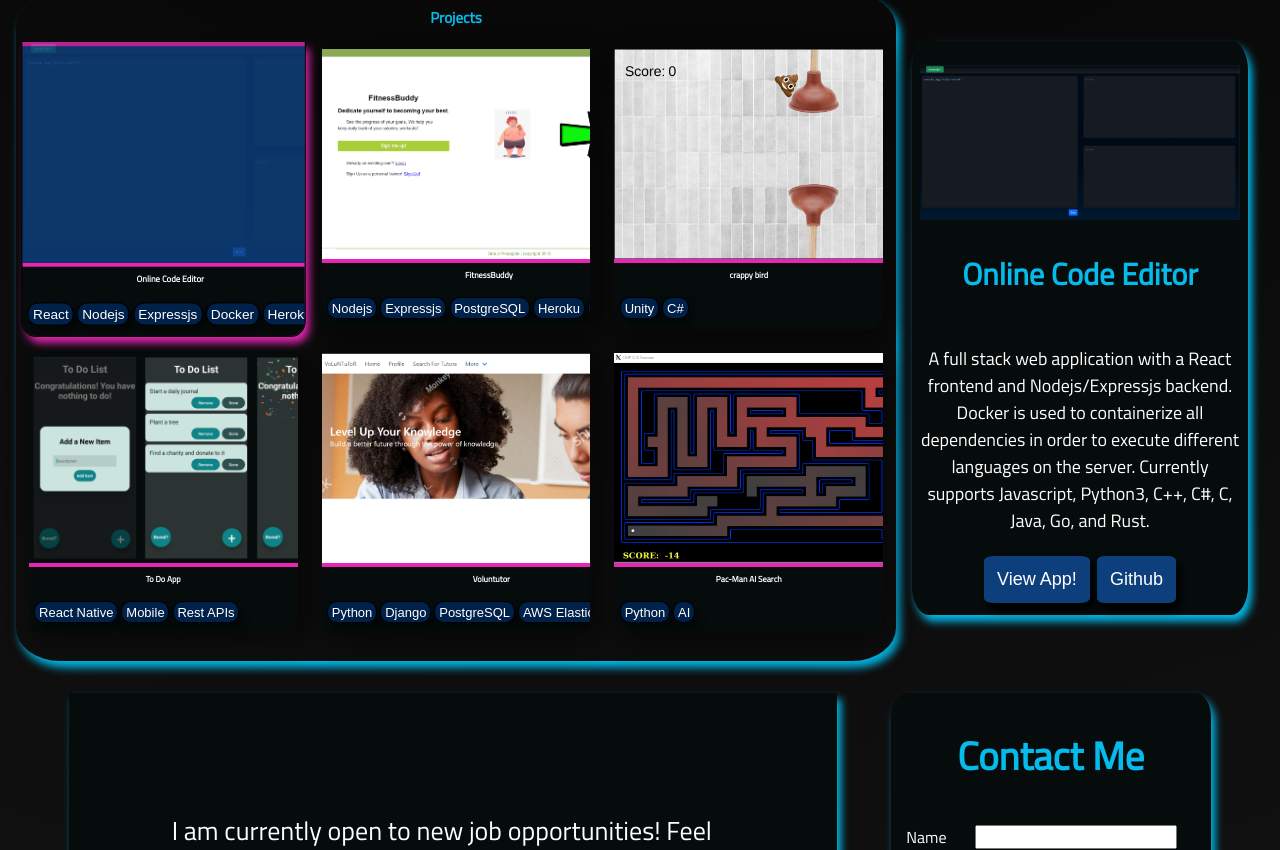
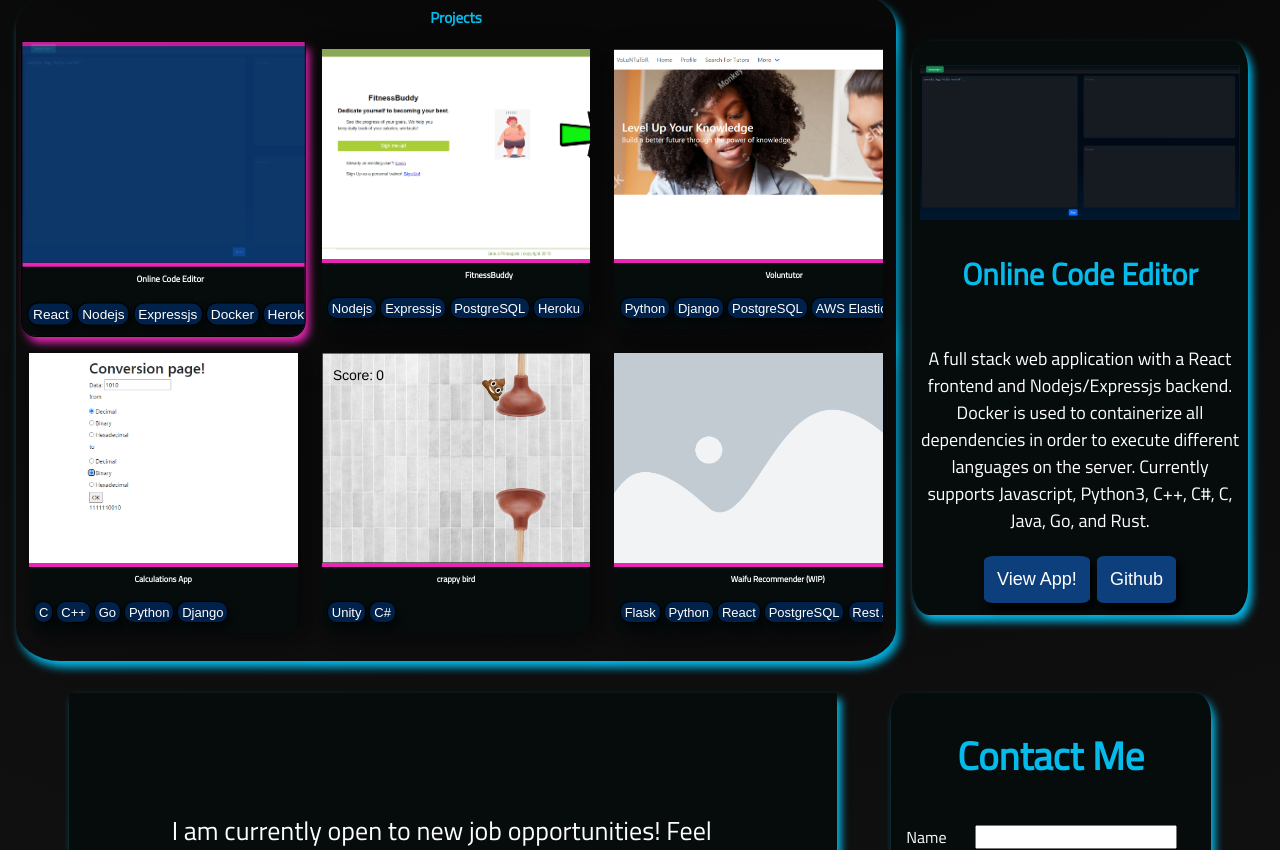
Before and after one commit to leeroygomos/leeroygomos.github.io, a React (Create React App) app: page / in a window 1280 px wide. Shown: the part 1890-2740 px from the top of the page. Built offline with nearby package versions, Linux system fonts and the light colour scheme.

Commit message:
updated projects

```diff
--- a/src/components/Contact.scss
+++ b/src/components/Contact.scss
@@ -70,7 +70,7 @@
                 @extend .email-form-item;
                 textarea {
                     width: 80%;
-                    height: 25vh;
+                    height: 23vh;
                     resize: none;
                     padding: 1%;
                     &:focus{
@@ -79,14 +79,14 @@
                 }
             }
             .submit {
-                position: absolute;
-                bottom: 5%;
-                right: 9%;
+                display: flex;
+                justify-content:flex-end;
                 .button{
                     @extend .button-template;
                     font-size: medium;
                     padding: .5vw;
                     margin: 0.3vw;
+                    margin-right: 11%;
                 }
             }
         }
--- a/src/components/Projects.scss
+++ b/src/components/Projects.scss
@@ -53,6 +53,11 @@
                 font-size: large;
                 margin: 0.3vw;
             }
+            .demo {
+                padding: 0;
+                margin: 0.5vw;
+                font-size: small;
+            }
         }
         &:hover{
             @extend .hover-section;
--- a/src/components/Projects.tsx
+++ b/src/components/Projects.tsx
@@ -30,7 +30,9 @@ export default function Projects(){
                 <img className='image' src={currentProject.img} alt={currentProject.title} />
                 <h3>{currentProject.title}</h3>
                 <div className='content'>
-                <p>{currentProject.description}</p>
+                    <p>{currentProject.description}</p>
+                    { currentProject.demoUser ? <p className='demo'>{currentProject.demoUser}</p> : <></> }
+                    { currentProject.demoPass ? <p className='demo'>{currentProject.demoPass}</p> : <></> }
                     { currentProject.link ? <button className='button' onClick={() => window.open(currentProject.link, '_blank')}>View App!</button> : <></> }
                     { currentProject.github ? <button className='button' onClick={() => window.open(currentProject.github, '_blank')}>Github</button> : <></> }
                 </div>
--- a/src/components/constants.js
+++ b/src/components/constants.js
@@ -12,8 +12,31 @@ export const projectItems = [
         github: "https://github.com/leeroygomos/fitnessbuddy",
         link: "https://fitnessbuddy.herokuapp.com/",
         description: "A fitness web application built with Node.js, Express.js, PostgreSQL and Heroku. Key features include finding nearby gyms via Google Maps API, nutrition facts lookup via Nutritionix API, exercises search via wger API, and a realtime chatroom via Socket IO.",
+        demoUser: 'Demo username: demo-user',
+        demoPass: 'Demo password: demo123!',
         img: "/images/projects/fitnessbuddy.png",
         tags: ["Nodejs", "Expressjs", "PostgreSQL", "Heroku", "Rest APIs"]
+    },
+    // {
+    //     title: "To Do App",
+    //     github: "https://github.com/leeroygomos/todo-app",
+    //     description: "A simple to do mobile app built using React Native. Features include local data storage via AsyncStorage, drag and drop functionality for list organization, confetti animation when all tasks are completed, and random to do tasks via BoredAPI.",
+    //     img: "/images/projects/todoapp.png",
+    //     tags: ["React Native", "Mobile", "Rest APIs"]
+    // },
+    {
+        title: "Voluntutor",
+        github: "https://github.com/leeroygomos/voluntutor",
+        description: "A tutoring web application which used AWS Elastic Beanstalk for deployment and was developed using Python with Django as the web framework. It also used Amazon RDS for PostgreSQL as the database engine and Amazon S3 cloud storage for static files.",
+        img: "/images/projects/voluntutor.png",
+        tags: ["Python", "Django", "PostgreSQL", "AWS Elastic Beanstalk"]
+    },
+    {
+        title: "Calculations App",
+        github: "https://github.com/leeroygomos/calcapp",
+        description: "A web application that calculates fibonacci, factorial, exponents, quadratic formula, and pythagorean theorem. It also does numeric conversions between decimal, hexadecimal, and binary. Developed using Django, C/C++, and Go.",
+        img: "/images/projects/calc.png",
+        tags: ["C", "C++", "Go", "Python", "Django"]
     },
     {
         title: "crappy bird",
@@ -24,26 +47,12 @@ export const projectItems = [
         tags: ["Unity", "C#"]
     },
     {
-        title: "To Do App",
-        github: "https://github.com/leeroygomos/todo-app",
-        description: "A simple to do mobile app built using React Native. Features include local data storage via AsyncStorage, drag and drop functionality for list organization, confetti animation when all tasks are completed, and random to do tasks via BoredAPI.",
-        img: "/images/projects/todoapp.png",
-        tags: ["React Native", "Mobile", "Rest APIs"]
+        title: "Waifu Recommender (WIP)",
+        github: "https://github.com/leeroygomos/waifu_recommender",
+        description: "A content-based filtering recommendation full stack web application which recommends anime based on the characters(waifus) that you like. Uses techniques such as Term Frequency, Inverse Document Frequency, and Matrix Factorization to generate results.",
+        img: "/images/projects/placeholder.png",
+        tags: ["Flask", "Python", "React", "PostgreSQL", 'Rest APIs', 'AI']
     },
-    {
-        title: "Voluntutor",
-        github: "https://github.com/leeroygomos/voluntutor",
-        description: "A tutoring web application which used AWS Elastic Beanstalk for deployment and was developed using Python with Django as the web framework. It also used Amazon RDS for PostgreSQL as the database engine and Amazon S3 cloud storage for static files.",
-        img: "/images/projects/voluntutor.png",
-        tags: ["Python", "Django", "PostgreSQL", "AWS Elastic Beanstalk"]
-    },
-    // {
-    //     title: "Calculations App",
-    //     github: "https://github.com/leeroygomos/calcapp",
-    //     description: "A web application that calculates fibonacci, factorial, exponents, quadratic formula, and pythagorean theorem. It also does numeric conversions between decimal, hexadecimal, and binary. Developed using Django, C/C++, and Go.",
-    //     img: "/images/projects/calc.png",
-    //     tags: ["C", "C++", "Go", "Python", "Django"]
-    // },
     // {
     //     title: "Satisfiability Problem Solver",
     //     github: "https://github.com/leeroygomos",
@@ -58,13 +67,13 @@ export const projectItems = [
     //     img: "/images/projects/shell.png",
     //     tags: ["C", "C++", "Linux"]
     // },
-    {
-        title: "Pac-Man AI Search",
-        github: "https://github.com/leeroygomos",
-        description: "Implementations of the depth-first, breadth-first, and A* search algorithms using the Pac-Man game to visualize the results. Python is used to write the program, and the assignment was originally adapted from UC Berkeley's Pacman AI projects.",
-        img: "/images/projects/pacman.png",
-        tags: ["Python", "AI"]
-    },
+    // {
+    //     title: "Pac-Man AI Search",
+    //     github: "https://github.com/leeroygomos",
+    //     description: "Implementations of the depth-first, breadth-first, and A* search algorithms using the Pac-Man game to visualize the results. Python is used to write the program, and the assignment was originally adapted from UC Berkeley's Pacman AI projects.",
+    //     img: "/images/projects/pacman.png",
+    //     tags: ["Python", "AI"]
+    // },
 ];
 
 export const languages = ["JavaScript", "Python", "C++", "C", "Apex", "HTML", "CSS", "SQL"];
```
Also changed, not shown: public/images/projects/placeholder.png (added).
